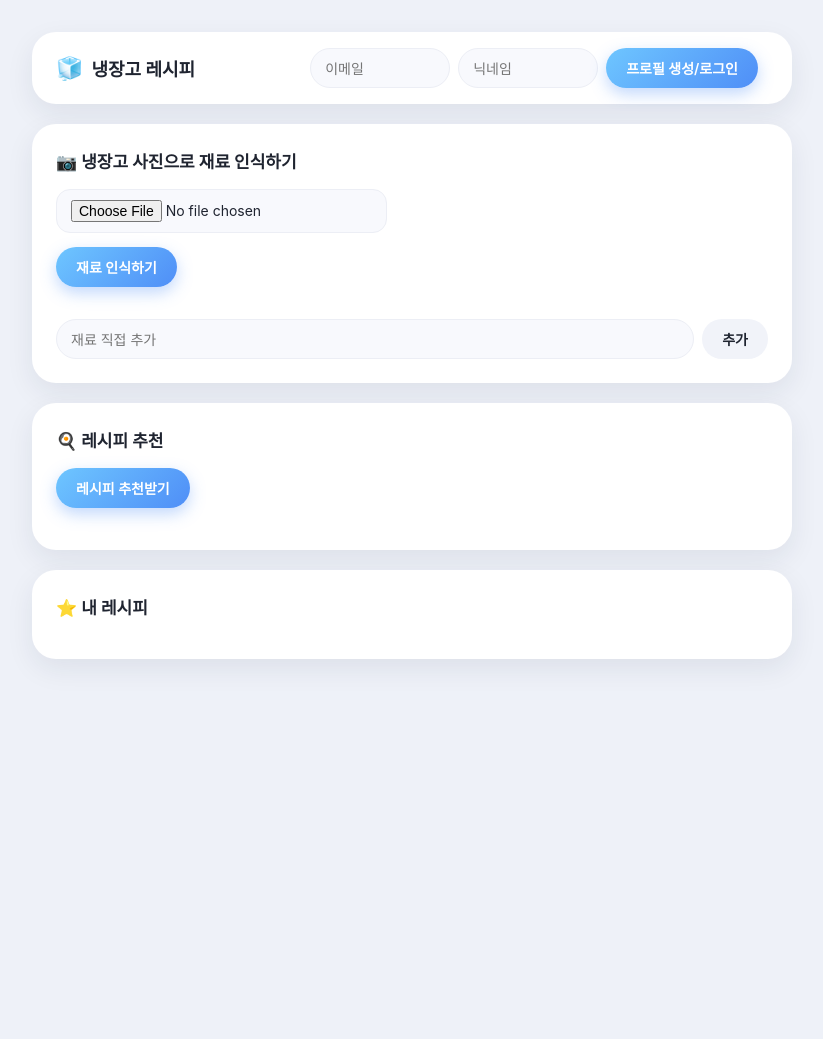
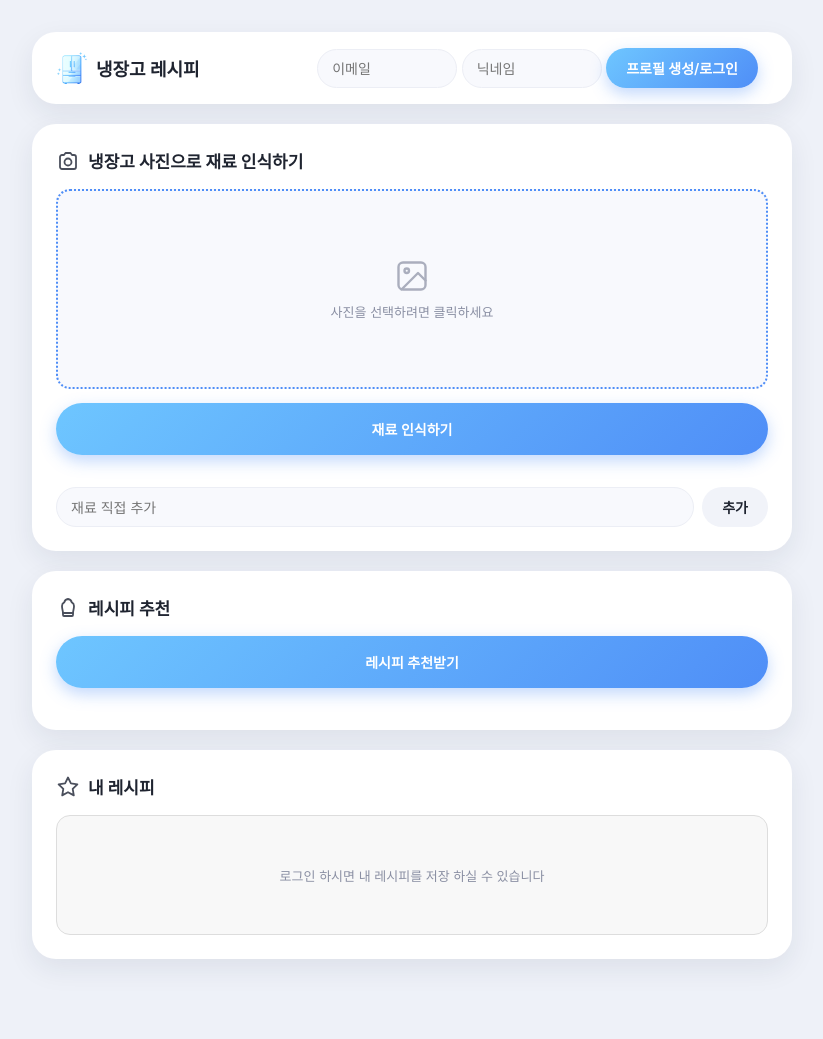
Before and after one commit to koeun930509-wq/refrigeratorRecipe, a Flask app: page / in a window 1280 px wide. Shown: the whole page, without its empty margins (228-1051 px from the left). Before the commit the page ends 662 px from the top, so only its background shows below. Run offline with Flask 3, Linux system fonts and the light colour scheme.

Commit message:
UI 개선 및 OpenRouter 에러 메시지 개선
파일 업로드 드롭존, 로그인 상태 UI, 레시피 저장 인터랙션을 다듬고
로고 이미지를 추가했습니다. OpenRouter 무료 모델 rate limit(429) 시
사용자에게 명확한 안내 메시지를 보여주도록 개선했습니다.

Co-Authored-By: Claude Sonnet 5 <noreply@anthropic.com>

```diff
--- a/app.py
+++ b/app.py
@@ -74,6 +74,12 @@ def call_openrouter(model, messages):
         json={"model": model, "messages": messages},
         timeout=60,
     )
+
+
+def openrouter_error_message(response):
+    if response.status_code == 429:
+        return "무료 모델의 일일 요청 한도를 초과했습니다. 잠시 후 다시 시도해주세요."
+    return response.text
 
 
 def extract_json_object(text):
@@ -268,7 +274,7 @@ def generate_recipes_endpoint():
 
     response = generate_recipes(ingredients, options)
     if not response.ok:
-        return jsonify({"error": response.text}), 502
+        return jsonify({"error": openrouter_error_message(response)}), 502
 
     content = response.json()["choices"][0]["message"]["content"]
     parsed = extract_json_object(content)
@@ -278,7 +284,7 @@ def generate_recipes_endpoint():
     if not valid_recipes:
         retry_response = generate_recipes(ingredients, options, retry=True)
         if not retry_response.ok:
-            return jsonify({"error": retry_response.text}), 502
+            return jsonify({"error": openrouter_error_message(retry_response)}), 502
         retry_content = retry_response.json()["choices"][0]["message"]["content"]
         retry_parsed = extract_json_object(retry_content)
         retry_recipes = [r for r in retry_parsed.get("recipes", [])] if retry_parsed else []
@@ -305,7 +311,7 @@ def recognize_ingredients_endpoint():
 
     response = recognize_ingredients(image_data_uri)
     if not response.ok:
-        return jsonify({"error": response.text}), 502
+        return jsonify({"error": openrouter_error_message(response)}), 502
 
     content = response.json()["choices"][0]["message"]["content"]
     parsed = extract_json_object(content)
@@ -313,7 +319,7 @@ def recognize_ingredients_endpoint():
     if parsed is None or "ingredients" not in parsed:
         retry_response = recognize_ingredients(image_data_uri, retry=True)
         if not retry_response.ok:
-            return jsonify({"error": retry_response.text}), 502
+            return jsonify({"error": openrouter_error_message(retry_response)}), 502
         retry_content = retry_response.json()["choices"][0]["message"]["content"]
         parsed = extract_json_object(retry_content)
 
@@ -343,11 +349,11 @@ def chat():
     )
 
     if not response.ok:
-        return jsonify({"error": response.text}), response.status_code
+        return jsonify({"error": openrouter_error_message(response)}), response.status_code
 
     reply = response.json()["choices"][0]["message"]["content"]
     return jsonify({"reply": reply})
 
 
 if __name__ == "__main__":
-    app.run(debug=True)
+    app.run(debug=True, use_reloader=False)
--- a/requirements.txt
+++ b/requirements.txt
@@ -3,3 +3,4 @@ flask-sqlalchemy
 psycopg2-binary
 python-dotenv
 requests
+pip-system-certs
--- a/templates/index.html
+++ b/templates/index.html
@@ -42,7 +42,7 @@
   }
 
   .brand { font-size: 18px; font-weight: 700; display: flex; align-items: center; gap: 8px; }
-  .brand .emoji { font-size: 22px; }
+  .brand .logo { width: 32px; height: 32px; object-fit: contain; }
 
   .card {
     background: var(--card);
@@ -52,8 +52,9 @@
   }
 
   .card-title { font-size: 17px; font-weight: 700; margin: 0 0 16px; display: flex; align-items: center; gap: 8px; }
+  .card-title-icon { width: 24px; height: 24px; stroke: #4a4f5c; flex-shrink: 0; }
 
-  input[type="text"], input[type="file"] {
+  input[type="text"] {
     font-family: inherit;
     font-size: 14px;
     padding: 10px 14px;
@@ -64,9 +65,51 @@
     outline: none;
   }
   input[type="text"]:focus { border-color: var(--blue-2); background: #fff; }
-  input[type="file"] { border-radius: 14px; }
 
-  button {
+  #imageInput { display: none; }
+  .file-drop {
+    position: relative;
+    display: flex;
+    flex-direction: column;
+    align-items: center;
+    justify-content: center;
+    gap: 8px;
+    width: 100%;
+    height: 200px;
+    border: 2px dotted var(--blue-2);
+    border-radius: 14px;
+    background: #f8f9fd;
+    color: var(--muted);
+    font-size: 14px;
+    text-align: center;
+    cursor: pointer;
+    transition: background-color 0.15s ease;
+    overflow: hidden;
+  }
+  .file-drop:hover { background-color: #eaf2ff; }
+  .file-drop .file-drop-icon { width: 36px; height: 36px; stroke: var(--muted); opacity: 0.7; }
+  .file-drop.has-image { height: auto; display: block; padding: 0; }
+  .file-drop.has-image .file-drop-icon { display: none; }
+  .file-drop .file-drop-preview { display: none; width: 100%; height: auto; }
+  .file-drop.has-image .file-drop-preview { display: block; }
+  .file-drop .file-drop-text { font-size: 13px; text-align: center; }
+  .file-drop.has-image .file-drop-text {
+    position: absolute;
+    top: 50%;
+    left: 50%;
+    transform: translate(-50%, -50%);
+    background: rgba(255, 255, 255, 0.85);
+    padding: 6px 14px;
+    border-radius: 999px;
+    white-space: nowrap;
+    opacity: 1;
+    transition: opacity 1s ease;
+  }
+  .file-drop.has-image .file-drop-text.fade-out {
+    opacity: 0;
+  }
+
+  button, .btn {
     font-family: inherit;
     font-size: 14px;
     font-weight: 600;
@@ -78,9 +121,15 @@
     color: #fff;
     box-shadow: 0 6px 16px rgba(79, 142, 247, 0.35);
     transition: transform 0.15s ease, box-shadow 0.15s ease;
+    display: inline-flex;
+    align-items: center;
+    justify-content: center;
   }
-  button:hover:not(:disabled) { transform: translateY(-1px); box-shadow: 0 8px 20px rgba(79, 142, 247, 0.42); }
+  button:hover:not(:disabled), .btn:hover { transform: translateY(-1px); box-shadow: 0 8px 20px rgba(79, 142, 247, 0.42); }
   button:disabled { opacity: 0.5; cursor: not-allowed; box-shadow: none; transform: none; }
+
+  .upload-actions { display: flex; gap: 10px; }
+  .upload-actions button, .upload-actions .btn { flex: 1; }
 
   #logoutBtn, .btn-outline {
     background: #f1f3f9;
@@ -89,7 +138,8 @@
   }
   #logoutBtn:hover, .btn-outline:hover { box-shadow: none; background: #e7eaf3; }
 
-  #preview { max-width: 100%; margin-top: 14px; border-radius: 16px; display: none; box-shadow: var(--shadow-sm); }
+  #recognizeBtn, #recipeBtn { padding: 16px 20px; }
+  #recipeBtn { width: 100%; }
 
   #status, #recipeStatus, #savedListStatus { margin-top: 12px; font-size: 13px; color: var(--muted); }
 
@@ -156,6 +242,18 @@
   #profileStatus { font-size: 13px; color: var(--muted); }
 
   #savedList { margin-top: 8px; }
+  .login-required {
+    display: flex;
+    align-items: center;
+    justify-content: center;
+    height: 120px;
+    background-color: #f8f8f8;
+    border: 1px solid #ddd;
+    border-radius: 14px;
+    color: var(--muted);
+    font-size: 13px;
+    text-align: center;
+  }
   .saved-item {
     display: flex;
     justify-content: space-between;
@@ -215,24 +313,39 @@
 <body>
   <div class="page">
     <header class="topbar">
-      <div class="brand"><span class="emoji">🧊</span> 냉장고 레시피</div>
+      <div class="brand"><img class="logo" src="{{ url_for('static', filename='logo.png') }}" alt="냉장고 레시피 로고"> 냉장고 레시피</div>
       <div class="profile-box" id="profileBox">
         <div id="profileForm">
           <input type="text" id="emailInput" placeholder="이메일">
           <input type="text" id="nicknameInput" placeholder="닉네임">
           <button id="profileBtn">프로필 생성/로그인</button>
         </div>
+        <div id="profileStatus"></div>
         <button id="logoutBtn" style="display: none;">로그아웃</button>
-        <div id="profileStatus"></div>
       </div>
     </header>
 
     <section class="card">
-      <h2 class="card-title">📷 냉장고 사진으로 재료 인식하기</h2>
+      <h2 class="card-title">
+        <svg class="card-title-icon" viewBox="0 0 24 24" fill="none" stroke-width="1.8" stroke-linecap="round" stroke-linejoin="round">
+          <path d="M4 8a2 2 0 0 1 2-2h2l1.5-2h5L16 6h2a2 2 0 0 1 2 2v10a2 2 0 0 1-2 2H6a2 2 0 0 1-2-2V8Z"></path>
+          <circle cx="12" cy="13" r="3.5"></circle>
+        </svg>
+        냉장고 사진으로 재료 인식하기
+      </h2>
+      <label class="file-drop" for="imageInput" id="fileDropLabel">
+        <svg class="file-drop-icon" viewBox="0 0 24 24" fill="none" stroke-width="1.6" stroke-linecap="round" stroke-linejoin="round">
+          <rect x="3" y="3" width="18" height="18" rx="3"></rect>
+          <circle cx="8.5" cy="8.5" r="1.5"></circle>
+          <path d="M21 15l-5-5L5 21"></path>
+        </svg>
+        <span class="file-drop-text">사진을 선택하려면 클릭하세요</span>
+        <img class="file-drop-preview" id="fileDropPreview" alt="">
+      </label>
       <input type="file" id="imageInput" accept="image/*">
-      <img id="preview">
-      <div>
-        <button id="recognizeBtn" style="margin-top: 14px;">재료 인식하기</button>
+      <div class="upload-actions" style="margin-top: 14px;">
+        <button id="recognizeBtn">재료 인식하기</button>
+        <label class="btn btn-outline" for="imageInput" id="reuploadBtn" style="display: none;">사진 재업로드</label>
       </div>
       <div id="status"></div>
 
@@ -244,14 +357,26 @@
     </section>
 
     <section class="card">
-      <h2 class="card-title">🍳 레시피 추천</h2>
+      <h2 class="card-title">
+        <svg class="card-title-icon" viewBox="0 0 24 24" fill="none" stroke-width="1.8" stroke-linecap="round" stroke-linejoin="round">
+          <path d="M6 10a4 4 0 0 1 2.2-3.58A4.5 4.5 0 0 1 12 3a4.5 4.5 0 0 1 3.8 3.42A4 4 0 0 1 18 10c0 3-1 5-1 7H7c0-2-1-4-1-7Z"></path>
+          <path d="M7 17h10v2a1 1 0 0 1-1 1H8a1 1 0 0 1-1-1v-2Z"></path>
+        </svg>
+        레시피 추천
+      </h2>
       <button id="recipeBtn">레시피 추천받기</button>
       <div id="recipeStatus"></div>
       <div id="recipes"></div>
     </section>
 
     <section class="card">
-      <h2 class="card-title">⭐ 내 레시피</h2>
+      <h2 class="card-title">
+        <svg class="card-title-icon" viewBox="0 0 24 24" fill="none" stroke-width="1.8" stroke-linecap="round" stroke-linejoin="round">
+          <path d="M12 2.5l2.9 5.88 6.49.94-4.7 4.58 1.11 6.47L12 17.27l-5.8 3.1 1.11-6.47-4.7-4.58 6.49-.94L12 2.5z"></path>
+        </svg>
+        내 레시피
+      </h2>
+      <div class="login-required" id="loginRequired">로그인 하시면 내 레시피를 저장 하실 수 있습니다</div>
       <div id="savedListStatus"></div>
       <div id="savedList"></div>
       <div id="savedDetail"></div>
@@ -260,7 +385,10 @@
 
 <script>
 const imageInput = document.getElementById("imageInput");
-const preview = document.getElementById("preview");
+const fileDropLabel = document.getElementById("fileDropLabel");
+const fileDropText = fileDropLabel.querySelector(".file-drop-text");
+const fileDropPreview = document.getElementById("fileDropPreview");
+const reuploadBtn = document.getElementById("reuploadBtn");
 const recognizeBtn = document.getElementById("recognizeBtn");
 const statusEl = document.getElementById("status");
 const chipsEl = document.getElementById("chips");
@@ -272,8 +400,13 @@ let ingredients = [];
 imageInput.addEventListener("change", () => {
   const file = imageInput.files[0];
   if (!file) return;
-  preview.src = URL.createObjectURL(file);
-  preview.style.display = "block";
+  fileDropText.textContent = `${file.name}가 업로드 됐습니다`;
+  fileDropText.style.display = "";
+  fileDropText.classList.remove("fade-out");
+  fileDropPreview.src = URL.createObjectURL(file);
+  fileDropLabel.classList.add("has-image");
+  reuploadBtn.style.display = "";
+  setTimeout(() => { fileDropText.classList.add("fade-out"); }, 2000);
 });
 
 function renderChips() {
@@ -397,6 +530,24 @@ function renderRecipes(recipes) {
         }
         saveBtn.textContent = "저장됨";
         loadSavedList();
+
+        const toast = document.createElement("div");
+        toast.className = "save-toast";
+        toast.textContent = "저장됐습니다";
+        card.appendChild(toast);
+        requestAnimationFrame(() => toast.classList.add("show"));
+
+        setTimeout(() => {
+          card.classList.add("card-fade-out");
+        }, 800);
+        setTimeout(() => {
+          toast.classList.remove("show");
+        }, 1400);
+        card.addEventListener("transitionend", (e) => {
+          if (e.propertyName === "opacity" && card.classList.contains("card-fade-out")) {
+            card.remove();
+          }
+        });
       } catch (e) {
         alert("저장 실패: " + e.message);
       } finally {
@@ -451,10 +602,14 @@ const profileStatusEl = document.getElementById("profileStatus");
 const savedListStatusEl = document.getElementById("savedListStatus");
 const savedListEl = document.getElementById("savedList");
 const savedDetailEl = document.getElementById("savedDetail");
+const loginRequiredEl = document.getElementById("loginRequired");
 
 function setLoggedInUI(loggedIn) {
   profileForm.style.display = loggedIn ? "none" : "block";
   logoutBtn.style.display = loggedIn ? "inline-block" : "none";
+  loginRequiredEl.style.display = loggedIn ? "none" : "flex";
+  savedListStatusEl.style.display = loggedIn ? "" : "none";
+  savedListEl.style.display = loggedIn ? "" : "none";
 }
 
 profileBtn.addEventListener("click", async () => {
@@ -479,7 +634,7 @@ profileBtn.addEventListener("click", async () => {
     }
     currentUser = data;
     localStorage.setItem("fridge_user", JSON.stringify(data));
-    profileStatusEl.textContent = `${data.nickname}님으로 로그인되었습니다. (${data.email})`;
+    profileStatusEl.textContent = `${data.nickname}님`;
     setLoggedInUI(true);
     loadSavedList();
   } catch (e) {
@@ -494,15 +649,17 @@ logoutBtn.addEventListener("click", () => {
   localStorage.removeItem("fridge_user");
   emailInput.value = "";
   nicknameInput.value = "";
-  profileStatusEl.textContent = "로그아웃되었습니다.";
+  profileStatusEl.textContent = "";
   setLoggedInUI(false);
   savedListEl.innerHTML = "";
   savedListStatusEl.textContent = "";
   savedDetailEl.style.display = "none";
 
   imageInput.value = "";
-  preview.src = "";
-  preview.style.display = "none";
+  fileDropText.textContent = "사진을 선택하려면 클릭하세요";
+  fileDropPreview.src = "";
+  fileDropLabel.classList.remove("has-image");
+  reuploadBtn.style.display = "none";
   statusEl.textContent = "";
   ingredients = [];
   renderChips();
@@ -587,9 +744,11 @@ async function showSavedDetail(id) {
     currentUser = JSON.parse(saved);
     emailInput.value = currentUser.email;
     nicknameInput.value = currentUser.nickname;
-    profileStatusEl.textContent = `${currentUser.nickname}님으로 로그인되었습니다. (${currentUser.email})`;
+    profileStatusEl.textContent = `${currentUser.nickname}님`;
     setLoggedInUI(true);
     loadSavedList();
+  } else {
+    setLoggedInUI(false);
   }
 })();
 </script>
```
Also changed, not shown: other parts of templates/index.html (+37 -1 lines), static/logo.png (added).
